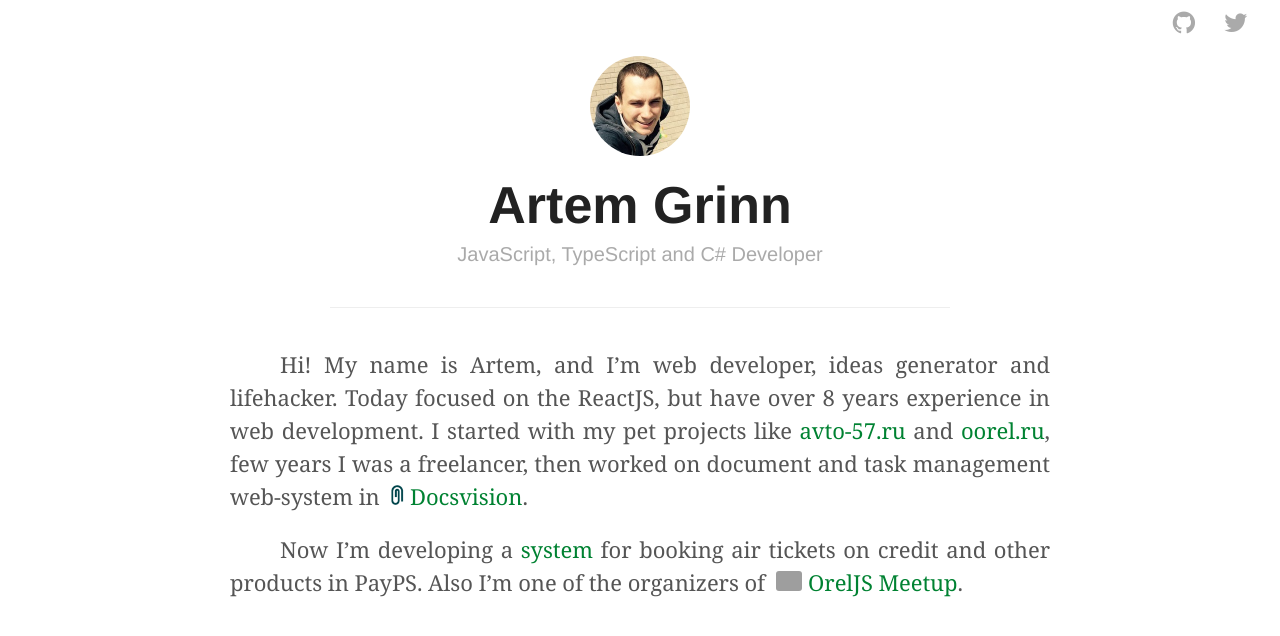
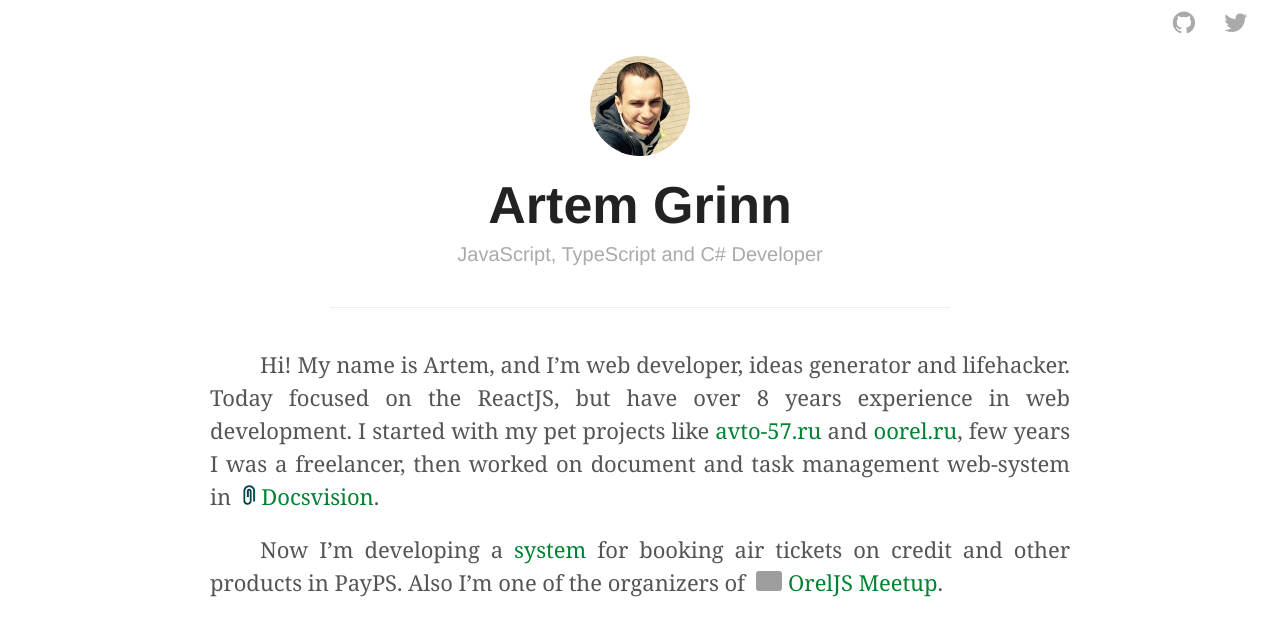
Before and after one commit to ArtemGrinn/artemgrinn.github.io, a Jekyll site: the page built from index.md, in a window 1280 px wide. Shown: the top 636 px of the page. Built offline with Jekyll 4.4.1, drawn with Linux system fonts in a browser that asks for light colours.

Commit message:
Update style.css

```diff
--- a/assets/css/style.css
+++ b/assets/css/style.css
@@ -152,7 +152,7 @@ nav.main-nav a.cta {
 #wrapper.home {
 	max-width: 900px;
 	margin: 0 auto;
-	padding: 0px 40px 20px 40px;
+	padding: 0px 20px 20px 20px;
 	font-family: Georgia;
 	font-weight: 300;
         font-size: 22px;
```
